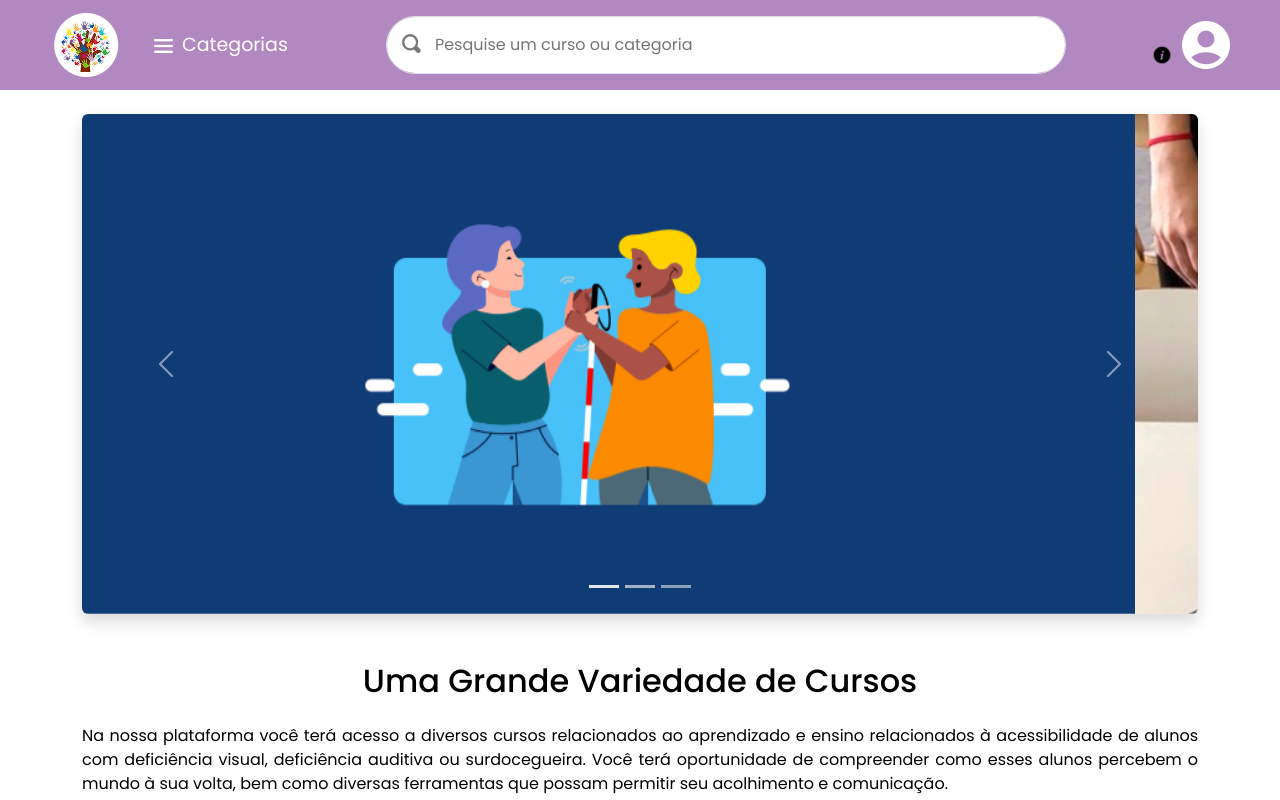
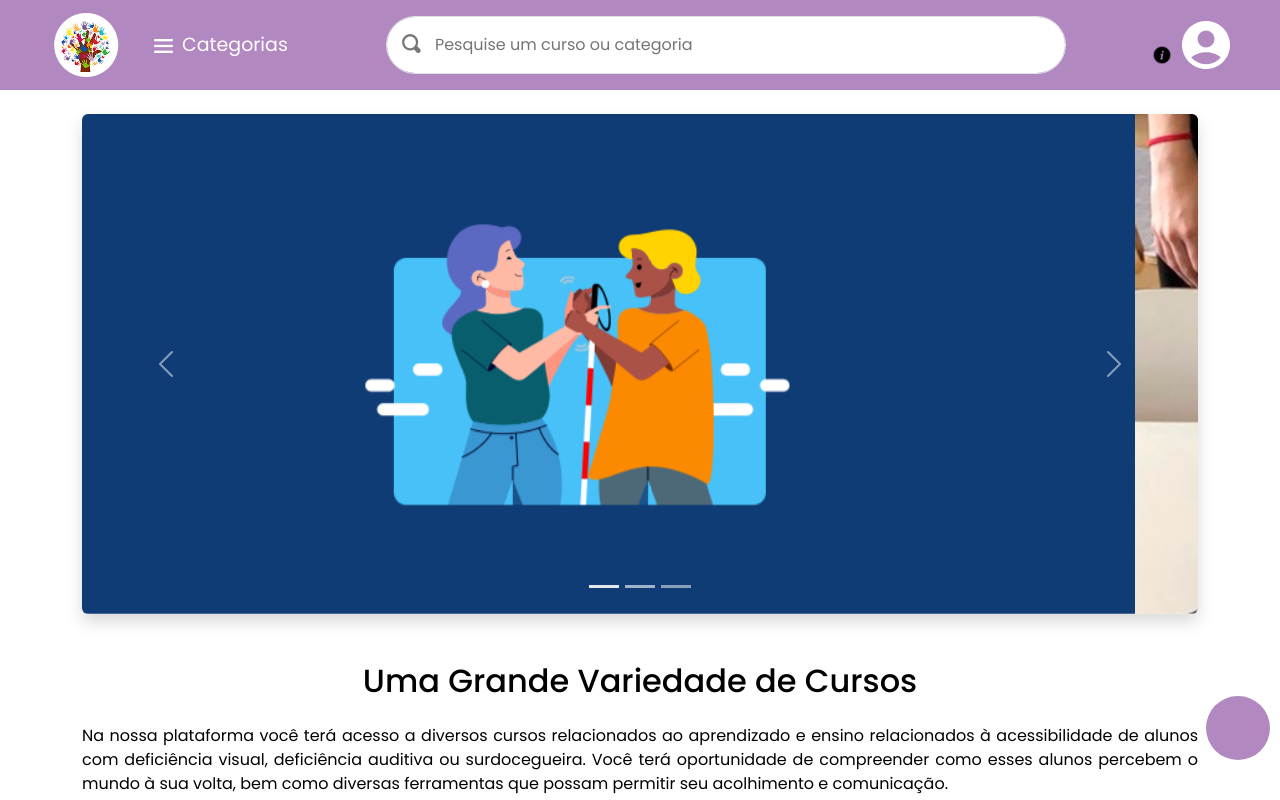
Before and after one commit to chroanz/front-devops, a Vue app: page / in a window 1280 px wide. Shown: the top 800 px of the page. Built offline with nearby package versions, Linux system fonts and the light colour scheme; no server answers.

Commit message:
feat: :sparkles: Adição de efeitos de defeitos de visão, conforme figma
Adição de botão para acionamento, bem como simulação de principais problemas de visão para gerar empatia dos problemas aos usuários

```diff
--- a/src/App.vue
+++ b/src/App.vue
@@ -1,5 +1,20 @@
 <template>
   <div id="app">
+    <div class="visual-overlay" :class="currentFilter"></div>
+    <div id="deficiencias" class="deficiencias">
+      <div class="icon-wrapper" @click="toggleMenu">
+        <SvgIcon icon="visao" size="48px" />
+      </div>
+      <div class="menu_deficiencias" v-show="showMenu">
+        <ul>
+          <li @click="setFilter('normal')">Visão Comum</li>
+          <li @click="setFilter('blurred')">Visão Prejudicada</li>
+          <li @click="setFilter('retina')" >Deslocamento de Retina</li>
+          <li @click="setFilter('peripheral')">Perda Periférica</li>
+          <li @click="setFilter('central')">Perda Central</li>
+        </ul>
+      </div>
+    </div>
     <template v-if="showLayoutComponents">
       <AppNavbar />
       <router-view></router-view>
@@ -13,12 +28,30 @@
 <script>
 import '@/assets/css/styles.css';
 import AppNavbar from './components/organisms/AppNavbar.vue';
+import SvgIcon from './components/atoms/SvgIcon.vue';
 
 export default {
   name: 'App',
   components: {
-    AppNavbar
+    AppNavbar,
+    SvgIcon
   },
+  data() {
+    return {
+      showMenu: false,
+      currentFilter: 'normal'
+    }
+  },
+  methods: {
+    toggleMenu() {
+      this.showMenu = !this.showMenu;
+    },
+    setFilter(filter) {
+      this.currentFilter = filter;
+      this.showMenu = false;
+    }
+  }
+  ,
   computed: {
     showLayoutComponents() {
       const excludedRoutes = ['AcompanharCurso', 'AssistirAula', 'RealizarLeitura'];
@@ -36,4 +69,95 @@ export default {
   width: 100%;
   height: 100%;
 }
+
+.visual-overlay {
+  position: fixed;
+  top: 0;
+  left: 0;
+  width: 100%;
+  height: 100%;
+  pointer-events: none;
+  z-index: 99;
+  transition: all 0.3 ease;
+}
+
+.normal {
+  display: none;
+}
+
+/* Filtro para visão embaçada */
+.blurred {
+  backdrop-filter: blur(4px);
+  background-color: rgba(255, 255, 255, 0.1);
+}
+
+/* Filtro para deslocamento de retina */
+.retina {
+  backdrop-filter: blur(1px) brightness(1.1);
+  background: linear-gradient(135deg, transparent 45%, rgba(0, 0, 0, 0.9) 50%);
+}
+
+/* Filtro para perda de visão periférica */
+.peripheral {
+  background: radial-gradient(circle at center,
+      transparent 10%,
+      rgba(0, 0, 0, 0.9) 50%);
+}
+
+/* Filtro para perda de visão central */
+.central {
+  background: radial-gradient(circle at center,
+      rgba(0, 0, 0, 1) 20%,
+      transparent 40%);
+}
+
+.deficiencias {
+  position: fixed;
+  bottom: 5%;
+  right: 10px;
+  display: flex;
+  align-items: center;
+  z-index: 100;
+}
+
+.icon-wrapper {
+  width: 64px;
+  height: 64px;
+  background-color: var(--color-secondary);
+  border-radius: 100%;
+  display: flex;
+  justify-content: center;
+  align-items: center;
+  cursor: pointer;
+}
+
+.menu_deficiencias {
+  position: absolute;
+  right: 100%;
+  bottom: 0;
+  background-color: var(--color-secondary);
+  border-radius: 8px;
+  padding: 8px;
+  margin-right: 10px;
+  min-width: 200px;
+  box-shadow: 0 2px 5px rgba(0, 0, 0, 0.2);
+}
+
+.menu_deficiencias ul {
+  list-style: none;
+  margin: 0;
+  padding: 0;
+}
+
+.menu_deficiencias li {
+  padding: 8px 12px;
+  text-align: left;
+  cursor: pointer;
+  border-radius: 4px;
+  transition: background-color 0.2s;
+}
+
+.menu_deficiencias li:hover {
+  background-color: rgba(255, 255, 255, 0.1);
+}
 </style>
```
Also changed, not shown: src/assets/icons/visao.svg (added).
